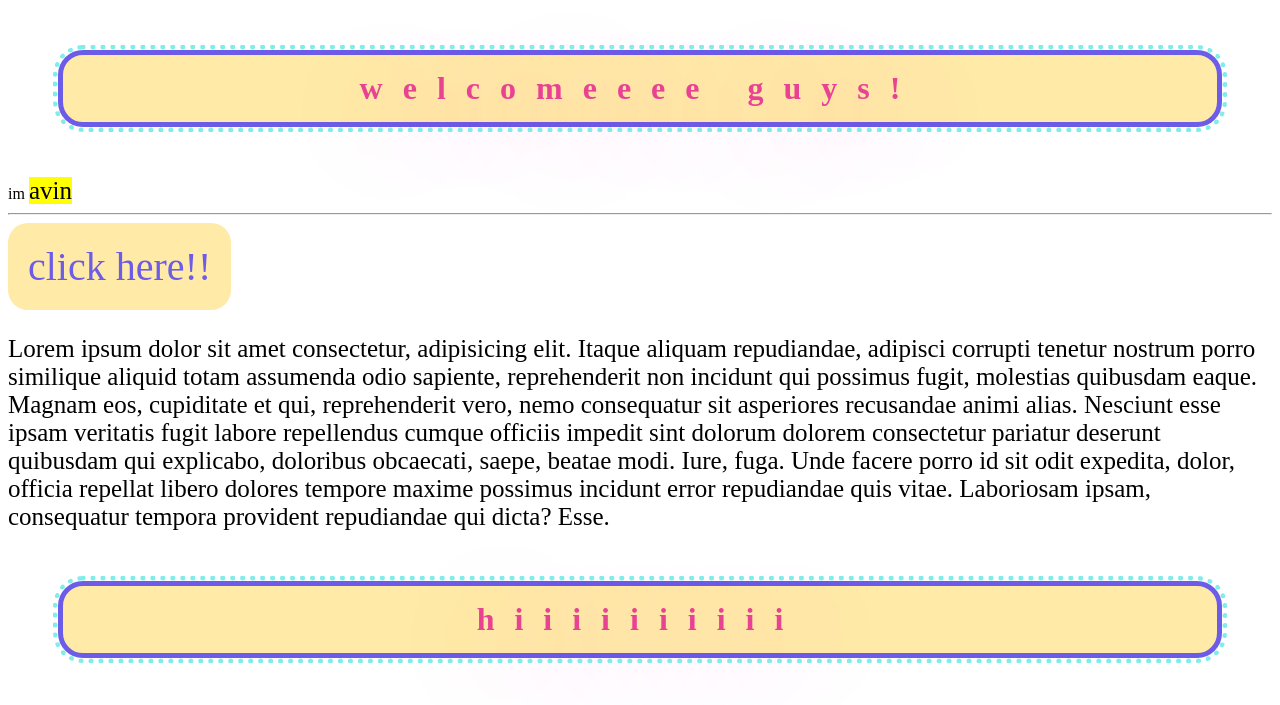
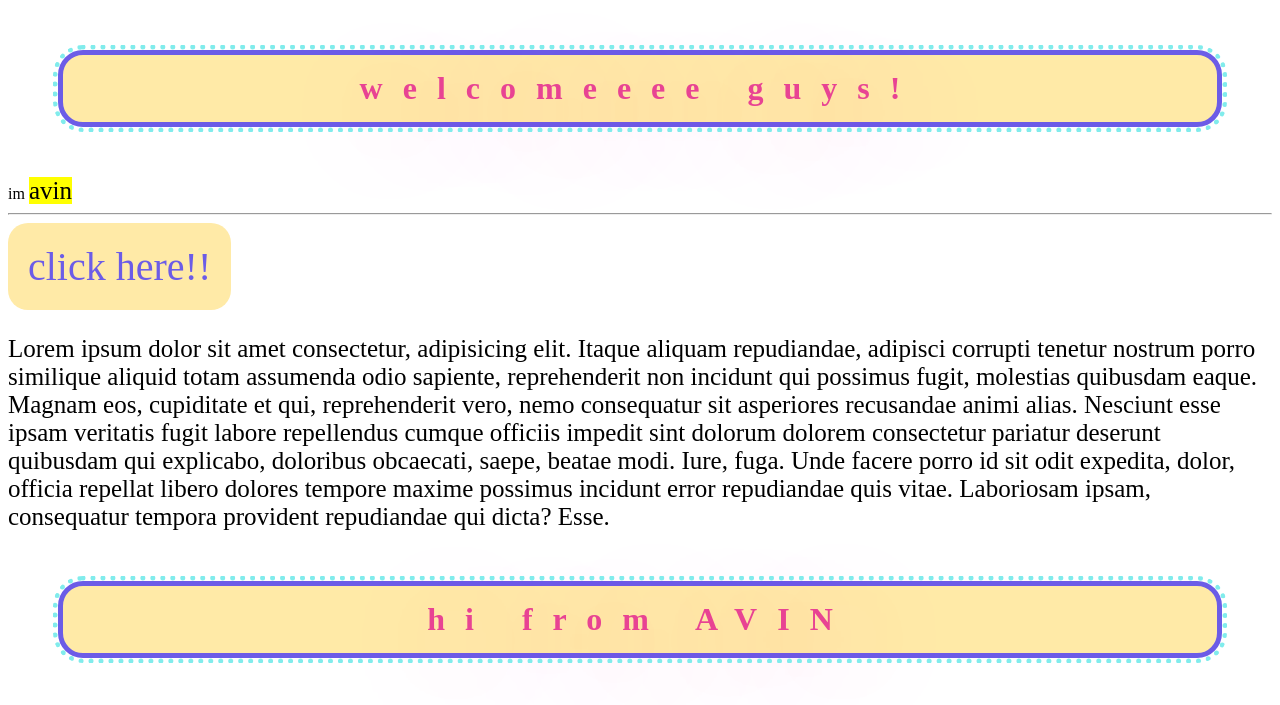
Before and after one commit to Parminsirati/avin.project, a plain HTML site: page index.html in a window 1280 px wide. Shown: the top 705 px of the page. Drawn offline with Linux system fonts and the light colour scheme; grey boxes are pictures that could not be loaded.

Commit message:
change - changed h1 tag text

```diff
--- a/index.html
+++ b/index.html
@@ -69,7 +69,7 @@
       <hr>
       <a href="http://www.google.com" title="???">click here!!</a>
       <p  >Lorem ipsum dolor sit amet consectetur, adipisicing elit. Itaque aliquam repudiandae, adipisci corrupti tenetur nostrum porro similique aliquid totam assumenda odio sapiente, reprehenderit non incidunt qui possimus fugit, molestias quibusdam eaque. Magnam eos, cupiditate et qui, reprehenderit vero, nemo consequatur sit asperiores recusandae animi alias. Nesciunt esse ipsam veritatis fugit labore repellendus cumque officiis impedit sint dolorum dolorem consectetur pariatur deserunt quibusdam qui explicabo, doloribus obcaecati, saepe, beatae modi. Iure, fuga. Unde facere porro id sit odit expedita, dolor, officia repellat libero dolores tempore maxime possimus incidunt error repudiandae quis vitae. Laboriosam ipsam, consequatur tempora provident repudiandae qui dicta? Esse.</p>
-      <h1 > hiiiiiiiiii</h1>
+      <h1 > hi from AVIN</h1>
       <img src="https://upload.wikimedia.org/wikipedia/commons/thumb/4/4b/Cumulus_clouds_seen_from_10%2C000_meters_above_the_ground%2C_2010.jpg/640px-Cumulus_clouds_seen_from_10%2C000_meters_above_the_ground%2C_2010.jpg">
       <picture>
          <source srcset="http://t2.gstatic.com/licensed-image?q=tbn:ANd9GcS6j-Mn3zR0MMZG4v0S4hIRidC47qDmM1j7R2zA3UyXY184uzfxwy0uOU5bF4rlLt6RTsDr2A55bUCXkZLiKmQ" media="(min-width:650px)"/>
```
